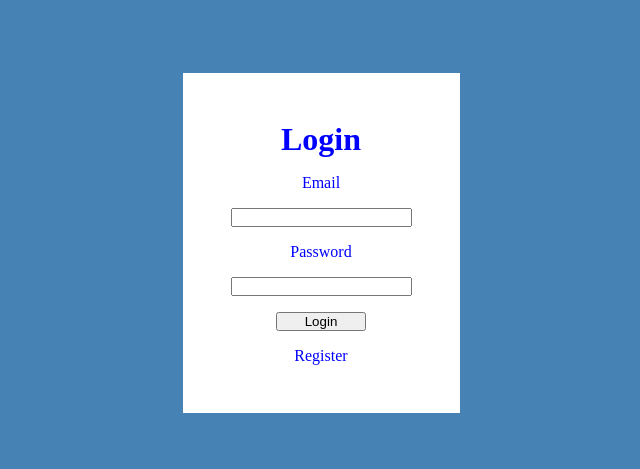
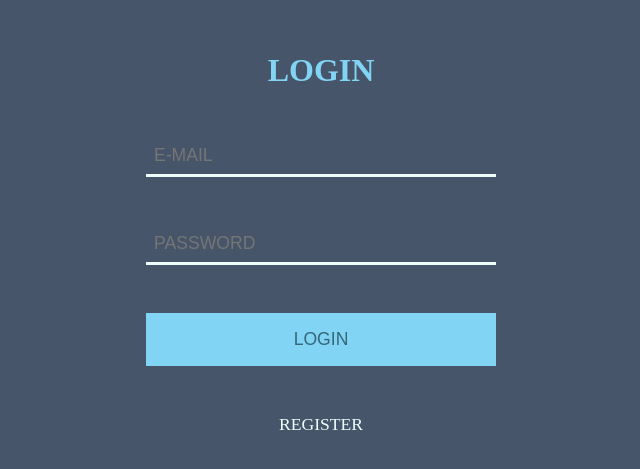
Before and after one commit to r0ja96/employeeRegistration, a React (Create React App) app: page / in a window 1280 px wide. Shown: the part 157-626 px from the top of the page, without its empty margins (319-959 px from the left). Built offline with nearby package versions, Linux system fonts and the light colour scheme.

Commit message:
updating

```diff
--- a/src/components/DepartmentTable/DepartmentTable.js
+++ b/src/components/DepartmentTable/DepartmentTable.js
@@ -1,13 +1,17 @@
 function DeparmentTable(){
     return (<table>
+      <thead>
         <tr>
           <th>ID Number</th>
           <th>Deparment</th>
         </tr>
+        </thead>
+        <tbody>
         <tr>
           <td>12345</td>
           <td>Human resource</td>
         </tr>
+        </tbody>
       </table>);
 }
 
--- /dev/null
+++ b/src/components/Display/Display.css
@@ -0,0 +1,4 @@
+#display {
+  background-color: #465569;
+  color: #eefcfa;
+}
--- a/src/components/Display/Display.js
+++ b/src/components/Display/Display.js
@@ -4,6 +4,7 @@ import Employees from '../Employees/Employees';
 import JobTitles from '../JobTitles/JobTitles';
 import MyAccount from '../MyAccount/MyAccount';
 import Reports from '../Reports/Reports';
+import './Display.css';
 
 
 function Display({routeDisplay}){
@@ -29,7 +30,7 @@ function Display({routeDisplay}){
 
     }
 
-    return(<div>
+    return(<div id='display'>
         {renderSwitch(routeDisplay)}
     </div>);
 }
--- a/src/components/Login/Login.js
+++ b/src/components/Login/Login.js
@@ -3,13 +3,11 @@ function Login({setRoute}){
     return(
         <div className="fullScreen formLoginRegister">
             <form onSubmit={()=>setRoute('home')}>
-                <h1>Login</h1>
-                <label>Email</label>
-                <input type='text'/>
-                <label>Password</label>
-                <input type='text'/>
-                <input type='submit'  value='Login' />
-                <a onClick={()=>setRoute('register')}>Register</a>
+                <h1>LOGIN</h1>
+                <input type='text' placeholder="E-MAIL"/>
+                <input type='text' placeholder="PASSWORD"/>
+                <input type='submit'  value='LOGIN' />
+                <a onClick={()=>setRoute('register')}>REGISTER</a>
             </form>
         </div>
     );
--- /dev/null
+++ b/src/components/MyAccount/MyAccount.css
@@ -0,0 +1,13 @@
+#myAccount {
+  display: flex;
+  flex-direction: column;
+  align-items: center;
+  justify-content: center;
+  font-size: 1.1rem;
+}
+
+#myAccount > div {
+  display: flex;
+  flex-direction: column;
+  gap: 1rem;
+}
--- a/src/components/MyAccount/MyAccount.js
+++ b/src/components/MyAccount/MyAccount.js
@@ -1,7 +1,7 @@
-
+import './MyAccount.css';
 function MyAccount(){
 
-    return(<div>
+    return(<div id='myAccount' className='fullScreen'>
         <div>
             <h1>My Account</h1>
             <p>Name: Alan </p>
--- a/src/components/Navigation/Navigation.css
+++ b/src/components/Navigation/Navigation.css
@@ -1,5 +1,6 @@
 nav {
-  border: 1px solid green;
+  background-color: #81d4f3;
+  color: #36677b;
 }
 
 nav > ul {
@@ -7,15 +8,18 @@ nav > ul {
   height: 100%;
   flex-direction: column;
   justify-content: space-evenly;
-  border: 1px solid red;
   text-align: center;
 }
 
 nav > ul > li {
   height: 10%;
-  border: 1px solid black;
   display: flex;
   align-items: center;
   justify-content: center;
   cursor: pointer;
+  font-size: 1.1rem;
 }
+
+nav > ul > li:hover {
+  background-color: #5f97ac;
+}
--- a/src/components/Register/Register.js
+++ b/src/components/Register/Register.js
@@ -2,13 +2,14 @@ function register({setRoute}){
     return(
         <div className="fullScreen formLoginRegister">
             <form onSubmit={()=>setRoute('login')}>
-                <h1>Register</h1>
-                <label>Email</label>
-                <input type='text'/>
-                <label>Password</label>
-                <input type='text'/>
-                <input type='submit'  value='Register'/>
-                <a onClick={()=>setRoute('login')}>Back to Login</a>
+                <h1>REGISTER</h1>
+                <input type='text'placeholder="NAME"/>
+                <input type='text' placeholder="LAST NAME"/>
+                <input type='date' placeholder="BIRTHDAY"/>
+                <input type='text' placeholder="E-MAIL"/>
+                <input type='text' placeholder="PASSWORD"/>
+                <input type='submit'  value='REGISTER'/>
+                <a onClick={()=>setRoute('login')}>BACK TO LOGIN</a>
             </form>
         </div>
     );
--- a/src/index.css
+++ b/src/index.css
@@ -14,28 +14,51 @@
   display: grid;
   justify-content: center;
   align-content: center;
-  background-color: steelblue;
+  background-color: #465569;
 }
 
 .formLoginRegister > form {
   display: flex;
   flex-direction: column;
-  background-color: white;
-  color: blue;
-  padding: 3rem;
+  color: #81d4f3;
   text-align: center;
-  gap: 1rem;
+  gap: 3rem;
+  width: 350px;
+}
+
+input {
+  padding: 0.5rem;
+  background-color: #465569;
+  border: none;
+  border-bottom: #eefcfa solid 3px;
+  color: #eefcfa;
+  font-size: 1.1rem;
+}
+
+.formLoginRegister > form > input:focus {
+  outline: none;
 }
 
 .formLoginRegister > form > input[type="submit"] {
-  width: 50%;
-  align-self: center;
+  background-color: #81d4f3;
+  border: none;
+  padding: 1rem;
+  font-size: 1.1rem;
+  color: #36677b;
+  cursor: pointer;
+}
+.formLoginRegister > form > input[type="submit"]:hover {
+  background-color: #5f97ac;
 }
 
 .formLoginRegister > form > a {
   cursor: pointer;
+  color: #eefcfa;
+  font-size: 1.1rem;
 }
-
+.formLoginRegister > form > a:hover {
+  text-decoration: underline;
+}
 /* Employees,Departments and JobTitles component*/
 .relativeDiv {
   position: relative;
```
